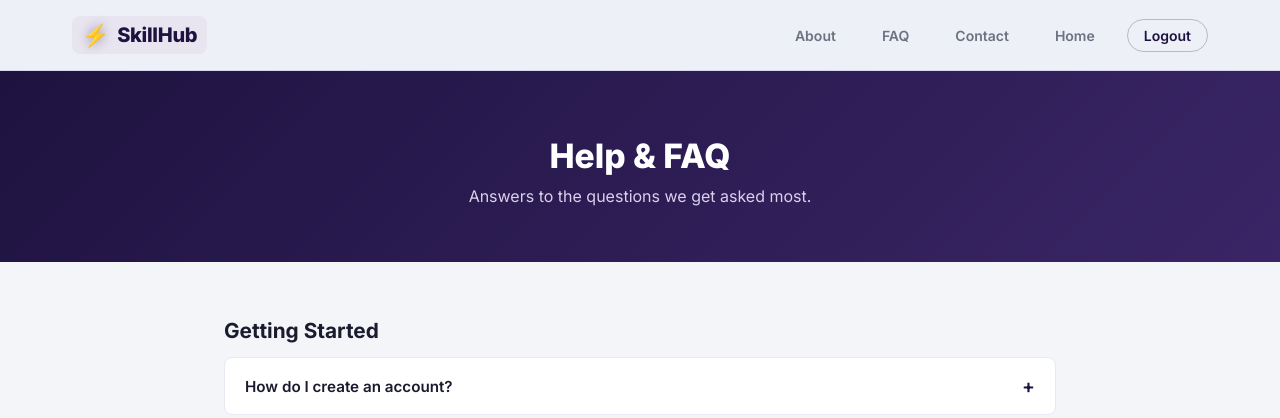
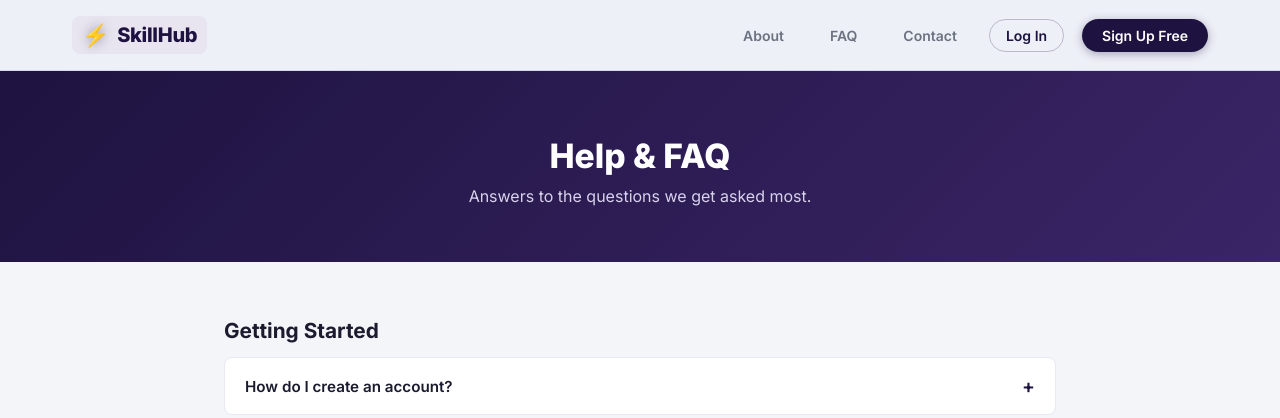
Before and after one commit to jillani0101/SkillHuB, a Flask app: template templates/Faq.html in a window 1280 px wide. Shown: the top 418 px of the page. Run offline with Flask 3, Linux system fonts and the light colour scheme; the template is opened without the code that fills it, so the values that code supplies are empty; the visitor is signed in with stand-in values (Sample User, id 1); some libraries are stand-ins or nearby versions.

Commit message:
Simplify navigation links in Faq.html
Removed conditional rendering for Home and Logout links, keeping only Log In and Sign Up links.

```diff
--- a/templates/Faq.html
+++ b/templates/Faq.html
@@ -16,13 +16,8 @@
             <a class="sh-nav-link" href="/about">About</a>
             <a class="sh-nav-link" href="/faq">FAQ</a>
             <a class="sh-nav-link" href="/contact">Contact</a>
-            {% if session.get('user_id') %}
-                <a class="sh-nav-link" href="/home">Home</a>
-                <a class="sh-btn sh-btn-outline" href="/logout">Logout</a>
-            {% else %}
-                <a class="sh-btn sh-btn-outline" href="/login">Log In</a>
-                <a class="sh-btn sh-btn-primary" href="/register">Sign Up Free</a>
-            {% endif %}
+            <a class="sh-btn sh-btn-outline" href="/login">Log In</a>
+            <a class="sh-btn sh-btn-primary" href="/register">Sign Up Free</a>
         </div>
     </div>
 </nav>
```
